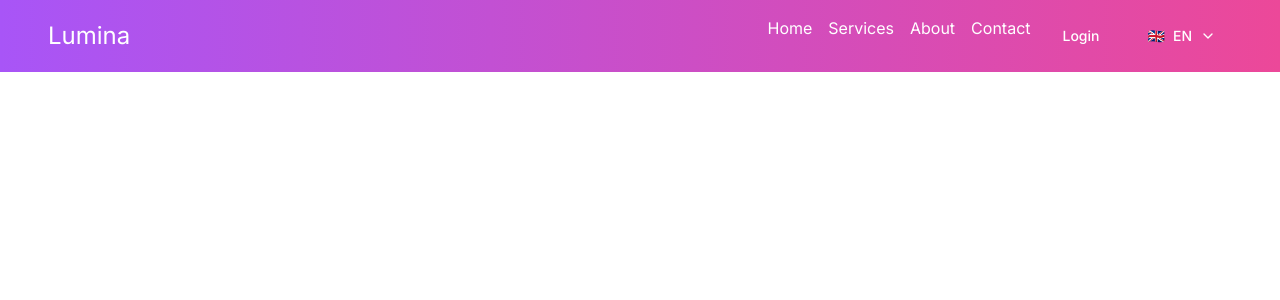
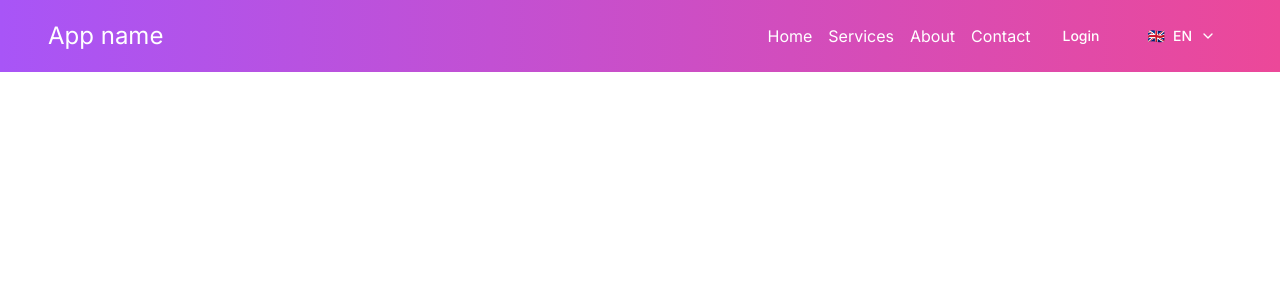
Before and after one commit to lnajim/boilerplate-landing-page, a Next.js app: page /about in a window 1280 px wide. Shown: the top 300 px of the page. Built offline with nearby package versions, Linux system fonts and the light colour scheme.

Commit message:
storeTarnslation impementation

```diff
--- a/app/[lang]/components/AuthenticationButton.tsx
+++ b/app/[lang]/components/AuthenticationButton.tsx
@@ -4,48 +4,30 @@ import { useState } from 'react'
 import { Button } from "@/components/ui/button"
 import { Dialog, DialogContent, DialogDescription, DialogFooter, DialogHeader, DialogTitle, DialogTrigger } from '@/components/ui/dialog'
 import LoginForm from '@/app/[lang]/components/auth/LoginForm'
+import useTranslationStore from '@/stores/TranslationStore'
 
-interface AuthenticationButtonProps {
-	dictionary: {
-		login: string;
-		loginDescription: string;
-		close: string;
-	};
-	loginFormDictionary: {
-		title: string;
-		description: string;
-		emailLabel: string;
-		passwordLabel: string;
-		signInButton: string;
-		orContinueWith: string;
-		githubButton: string;
-		googleButton: string;
-		noAccountText: string;
-		signUpLink: string;
-	};
-}
-
-const AuthenticationButton: React.FC<AuthenticationButtonProps> = ({ dictionary, loginFormDictionary }) => {
+const AuthenticationButton = () => {
 	const [showLoginDialog, setShowLoginDialog] = useState(false)
+	const { dictionary } = useTranslationStore()
 
 	return (
 		<Dialog open={showLoginDialog} onOpenChange={setShowLoginDialog}>
 			<DialogTrigger>
 				<Button variant="link" className="text-white hover:text-purple-200 hover:bg-transparent ">
-					{dictionary.login}
+					{dictionary.Header.login}
 				</Button>
 			</DialogTrigger>
 			<DialogContent className='flex flex-col'>
 				<DialogHeader>
-					<DialogTitle>{dictionary.login}</DialogTitle>
+					<DialogTitle>{dictionary.LoginForm.title}</DialogTitle>
 					<DialogDescription>
-						{dictionary.loginDescription}
+						{dictionary.LoginForm.description}
 					</DialogDescription>
 				</DialogHeader>
-				<LoginForm dictionary={loginFormDictionary} />
+				<LoginForm />
 				<DialogFooter>
 					<Button variant="outline" onClick={() => setShowLoginDialog(false)}>
-						{dictionary.close}
+						{dictionary.Header.close}
 					</Button>
 				</DialogFooter>
 			</DialogContent>
--- a/app/[lang]/components/Header.tsx
+++ b/app/[lang]/components/Header.tsx
@@ -4,14 +4,12 @@ import Link from 'next/link'
 import { useEffect, useState } from 'react'
 import useTranslationStore from '@/stores/TranslationStore'
 import LanguageSelector from './LanguageSelector'
-import { Button } from "@/components/ui/button"
-import { Dialog, DialogContent, DialogDescription, DialogFooter, DialogHeader, DialogTitle, DialogTrigger } from '@/components/ui/dialog'
-import LoginForm from '@/app/[lang]/components/auth/LoginForm'
+import { appConfig } from '@/app.config'
+import AuthenticationButton from './AuthenticationButton'
 
 const Header: React.FC = () => {
 	const { language, dictionary, setLanguage } = useTranslationStore()
 	const [isLoading, setIsLoading] = useState(true)
-	const [showLoginDialog, setShowLoginDialog] = useState(false)
 
 	useEffect(() => {
 		const loadTranslations = async () => {
@@ -31,10 +29,10 @@ const Header: React.FC = () => {
 		<header className="bg-gradient-to-r from-purple-500 to-pink-500 p-4" data-header-id="main-header">
 			<div className="container mx-auto flex justify-between items-center">
 				<Link href="/" className="text-white text-2xl font-cursive">
-					{dictionary.Header.salonName || "Lumina"}
+					{appConfig.header.applicationName}
 				</Link>
-				<nav className="flex items-center">
-					<ul className="flex space-x-4 mr-4">
+				<nav className="flex items-center space-x-4">
+					<ul className="flex items-center space-x-4">
 						{navItems.map((item) => (
 							<li key={item}>
 								<Link href={`#`} className="text-white hover:text-purple-200">
@@ -42,31 +40,13 @@ const Header: React.FC = () => {
 								</Link>
 							</li>
 						))}
-						<li>
-							<Dialog open={showLoginDialog} onOpenChange={setShowLoginDialog}>
-								<DialogTrigger asChild>
-									<Button variant="ghost" className="text-white hover:text-purple-200 hover:bg-transparent">
-										{dictionary.Header.login}
-									</Button>
-								</DialogTrigger>
-								<DialogContent>
-									<DialogHeader>
-										<DialogTitle>{dictionary.LoginForm.title}</DialogTitle>
-										<DialogDescription>
-											{dictionary.LoginForm.description}
-										</DialogDescription>
-									</DialogHeader>
-									<LoginForm />
-									<DialogFooter>
-										<Button variant="outline" onClick={() => setShowLoginDialog(false)}>
-											{dictionary.Header.close}
-										</Button>
-									</DialogFooter>
-								</DialogContent>
-							</Dialog>
-						</li>
+						{appConfig.header.authentifcation && (
+							<li>
+								<AuthenticationButton />
+							</li>
+						)}
 					</ul>
-					<LanguageSelector dictionary={dictionary.Header} lang={language} />
+					<LanguageSelector />
 				</nav>
 			</div>
 		</header>
--- a/app/[lang]/components/LanguageSelector.tsx
+++ b/app/[lang]/components/LanguageSelector.tsx
@@ -9,29 +9,17 @@ import {
 	DropdownMenuTrigger,
 } from "@/components/ui/dropdown-menu"
 import { ChevronDown } from 'lucide-react'
-import { useLanguageStore } from '@/stores/LanguageStore'
-import { useEffect } from 'react'
-
-interface LanguageSelectorProps {
-	dictionary: {
-		languageSelector: string;
-	};
-	lang: string;
-}
+import useTranslationStore from '@/stores/TranslationStore'
 
 const languages = [
 	{ code: 'en', name: 'English', flag: '🇬🇧' },
 	{ code: 'fr', name: 'Français', flag: '🇫🇷' },
 ]
 
-const LanguageSelector: React.FC<LanguageSelectorProps> = ({ dictionary, lang }) => {
+const LanguageSelector: React.FC = () => {
 	const router = useRouter()
 	const pathname = usePathname()
-	const { language, setLanguage } = useLanguageStore()
-
-	useEffect(() => {
-		setLanguage(lang)
-	}, [lang, setLanguage])
+	const { language, setLanguage, dictionary } = useTranslationStore()
 
 	const changeLanguage = (langCode: string) => {
 		setLanguage(langCode)
```
